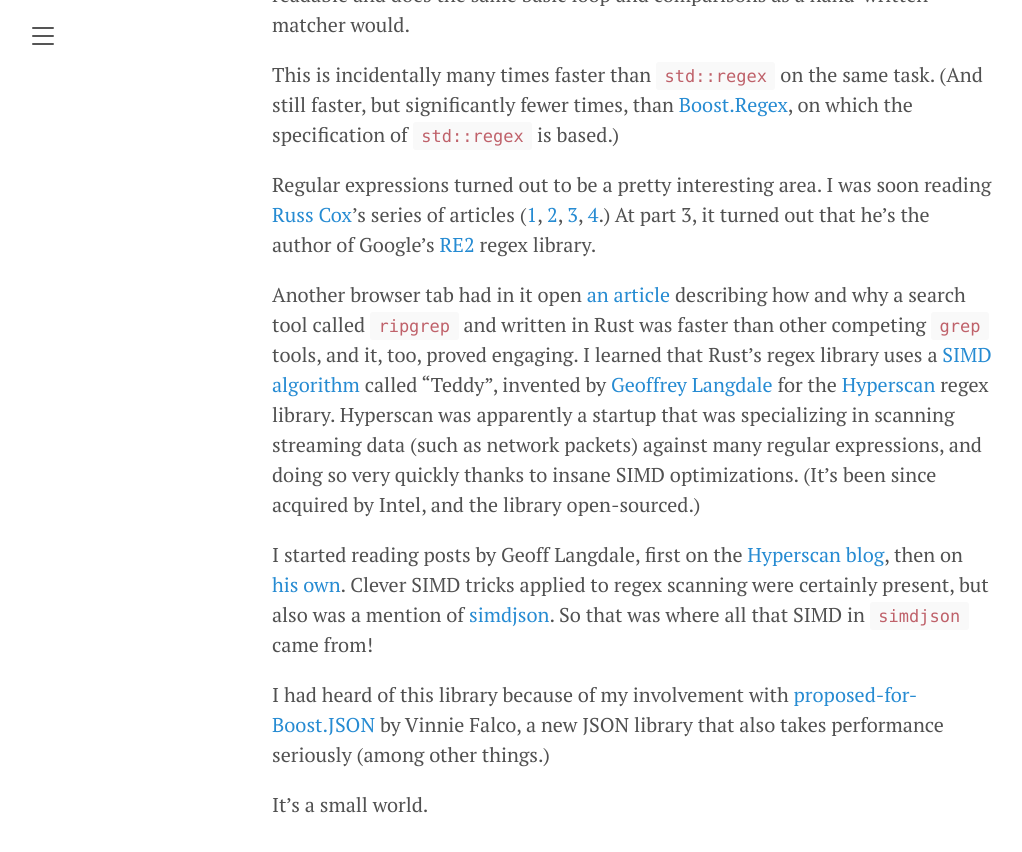
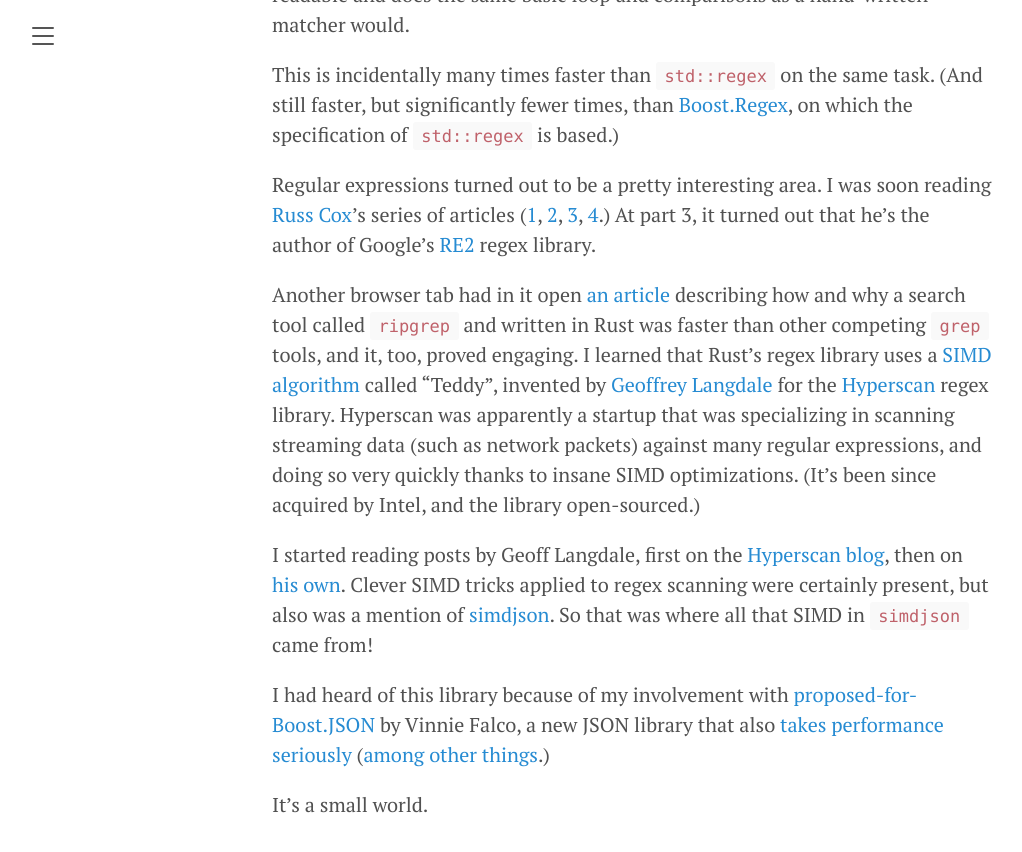
Before and after one commit to pdimov/blog, a Jekyll site: the page built from _posts/2020-05-15-its-a-small-world.md, in a window 1280 px wide and 900 px high, scrolled down 1437 px. Shown: the top 852 px of the window, without its empty margins (8-1030 px from the left). Built offline with Jekyll 4.4.1, drawn with Linux system fonts in a browser that asks for light colours; some of the changed lines change nothing that is shown.

Commit message:
Add two links

```diff
--- a/_posts/2020-05-15-its-a-small-world.md
+++ b/_posts/2020-05-15-its-a-small-world.md
@@ -94,6 +94,8 @@
 
 I had heard of this library because of my involvement with
 [proposed-for-Boost.JSON](https://github.com/CPPAlliance/json) by Vinnie Falco,
-a new JSON library that also takes performance seriously (among other things.)
+a new JSON library that also
+[takes performance seriously](http://vinniefalco.github.io/doc/json/json/benchmarks.html)
+([among other things](http://vinniefalco.github.io/doc/json/json/overview.html).)
 
 It's a small world.
```
